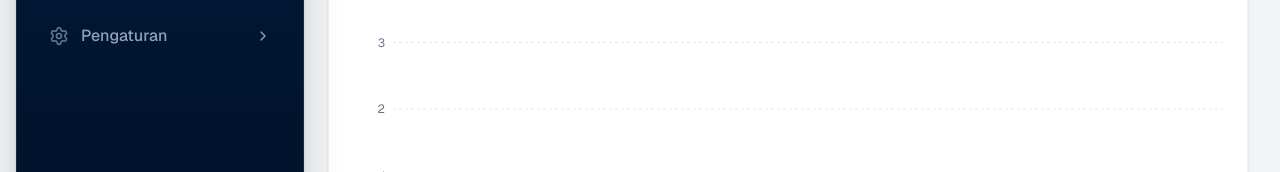
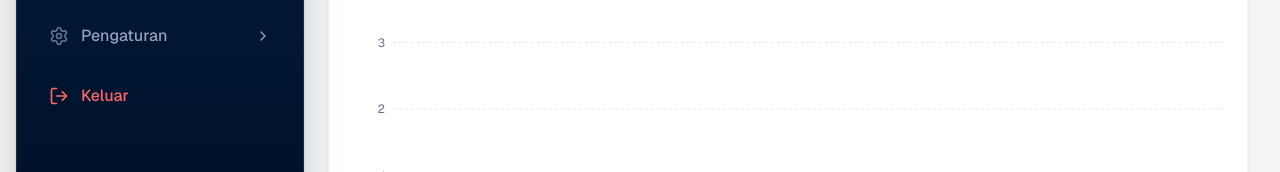
Before and after one commit to indras1477/tatalaksana-atrbpn, a Next.js app in the folder web/: page /e-sop-atrbpn/ in a window 1280 px wide. Shown: the part 418-590 px from the top of the page. Built offline with nearby package versions, Linux system fonts and the light colour scheme.

Commit message:
feat: add logout button

```diff
--- a/web/app/page.tsx
+++ b/web/app/page.tsx
@@ -1,6 +1,6 @@
 "use client";
 import React, { useState, useMemo, useEffect } from 'react';
-import { Home, FilePlus, ChevronRight, ArrowLeft, Download, FileText, Activity, BookOpen, Filter, X, Eye, EyeOff, Search, ChevronLeft, Settings, Sun, Moon } from 'lucide-react';
+import { Home, FilePlus, ChevronRight, ArrowLeft, Download, FileText, Activity, BookOpen, Filter, X, Eye, EyeOff, Search, ChevronLeft, Settings, Sun, Moon, LogOut } from 'lucide-react';
 import { BarChart, Bar, XAxis, YAxis, CartesianGrid, Tooltip, ResponsiveContainer, Legend } from 'recharts';
 import * as XLSX from 'xlsx';
 
@@ -350,6 +350,19 @@ export default function DashboardBPN() {
                 Pengaturan
               </div>
               <ChevronRight className={`w-4 h-4 transition-transform duration-300 ${isSettingsOpen ? 'rotate-90' : ''}`} />
+            </button>
+
+            {/* TOMBOL LOGOUT */}
+            <button
+              onClick={() => {
+                localStorage.removeItem('token');
+                localStorage.removeItem('user');
+                window.location.href = '/e-sop-atrbpn/login';
+              }}
+              className="w-full flex items-center px-4 py-3.5 rounded-2xl transition-all duration-300 group text-red-400 hover:bg-red-900/30 font-medium"
+            >
+              <LogOut className="w-5 h-5 mr-3" />
+              Keluar
             </button>
 
             {/* EXPANDABLE TOGGLE LIGHT/DARK MODE */}
```
